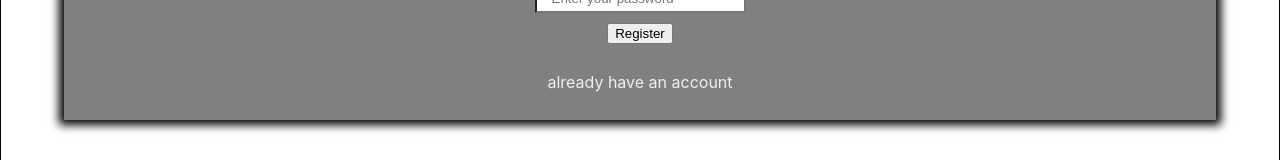
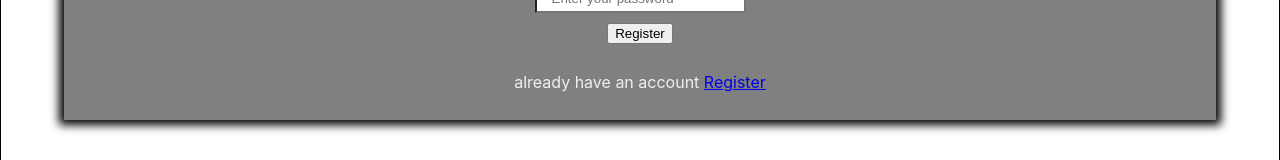
Before and after one commit to Vladymyr2016/goit-react-hw-08, a React (Vite) app: page /register in a window 1280 px wide. Shown: the part 509-669 px from the top of the page. Built offline with nearby package versions, Linux system fonts and the light colour scheme.

Commit message:
login + link

```diff
--- a/src/components/Login/AuthForm.jsx
+++ b/src/components/Login/AuthForm.jsx
@@ -1,5 +1,6 @@
 import { Formik, Field, Form } from 'formik';
 import s from './AuthForm.module.css';
+import { Link } from 'react-router-dom';
 
 const AuthForm = ({ title, onSubmit, initialValues, type }) => {
   return (
@@ -31,8 +32,11 @@
           </button>
           <p>
             {type === 'register'
-              ? 'already have an account'
-              : "don't have account"}
+              ? 'already have an account '
+              : "don't have account "}
+            <Link to={type === 'register' ? '/login' : '/register'}>
+              {title}
+            </Link>
           </p>
         </Form>
       </Formik>
```
